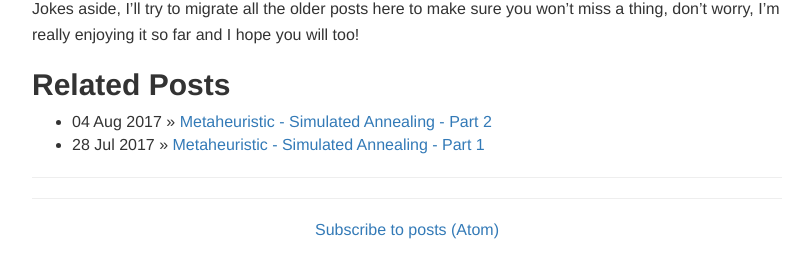
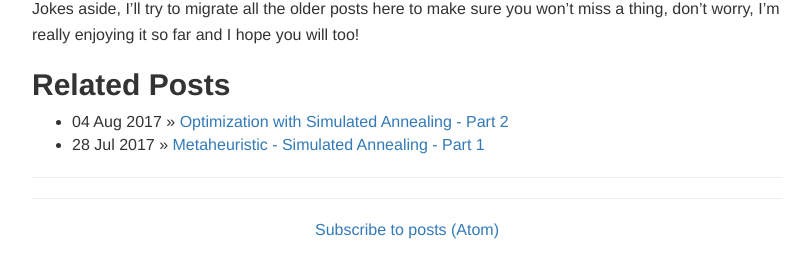
Before and after one commit to pedrohfsd/pedrohfsd.github.io, a Jekyll site: the page built from _posts/2017-07-20-bye-bye-wordpress.md, in a window 1280 px wide. Shown: the part 726-985 px from the top of the page, without its empty margins (233-1045 px from the left). Built offline with Jekyll 4.4.1, drawn with Linux system fonts in a browser that asks for light colours; comment, search, counter and statistics services are not loaded.

Commit message:
Changng post title

```diff
--- a/_posts/2017-08-04-simulated-annealing-part2.md
+++ b/_posts/2017-08-04-simulated-annealing-part2.md
@@ -1,6 +1,6 @@
 ---
 layout: post
-title: Metaheuristic - Simulated Annealing - Part 2
+title: Optimization with Simulated Annealing - Part 2
 date: 2017-08-04
 ---
 
```
